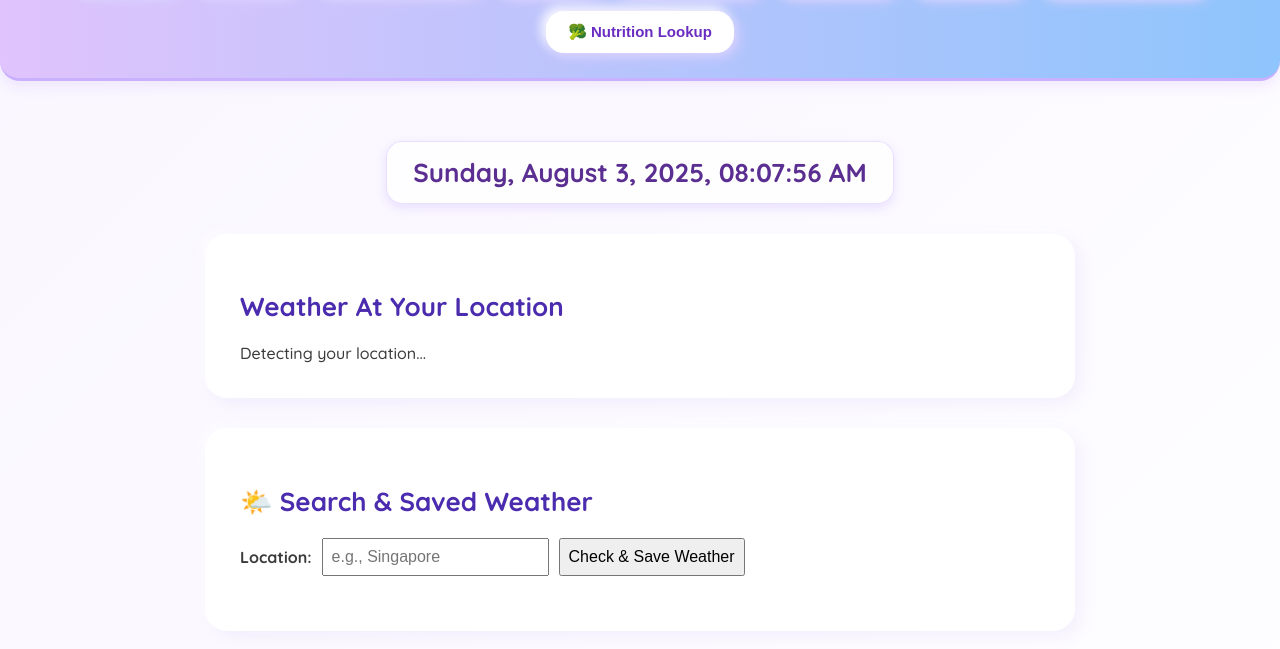
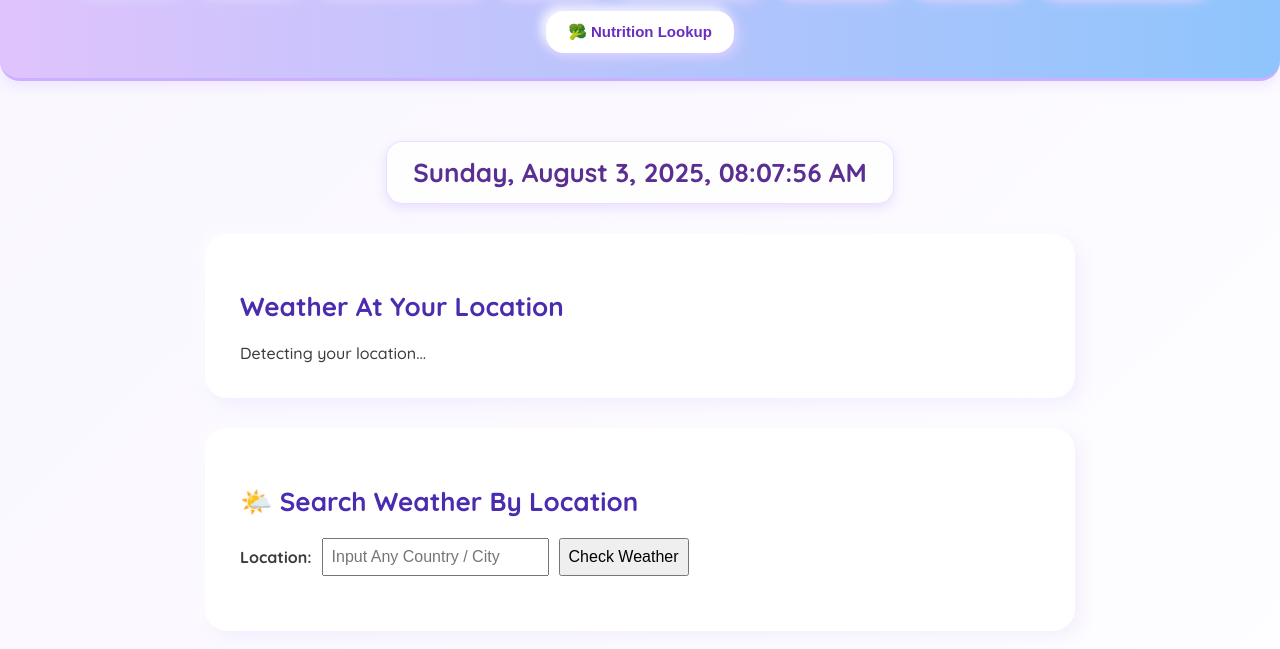
Before and after one commit to WinstonChin/Bed_Assignment, a website: page public/home.html in a window 1280 px wide. Shown: the part 151-800 px from the top of the page. Drawn offline with Linux system fonts and the light colour scheme; no server answers; sample sign-in values are in the browser's storage; files whose address does not match are found by name.

Commit message:
Update home.html

```diff
--- a/public/home.html
+++ b/public/home.html
@@ -104,11 +104,11 @@
   </div>
 
   <div id="weather-section" class="content-section">
-    <h2>🌤️ Search & Saved Weather</h2>
+    <h2>🌤️ Search Weather By Location</h2>
     <form id="weather-form">
       <label for="location" style="font-weight:bold;">Location:</label>
-      <input type="text" id="location" placeholder="e.g., Singapore" required />
-      <button type="submit" id="checkBtn">Check & Save Weather</button>
+      <input type="text" id="location" placeholder="Input Any Country / City" required />
+      <button type="submit" id="checkBtn">Check Weather</button>
     </form>
     <div id="weather-result"></div>
     <div id="weather"></div>
```
